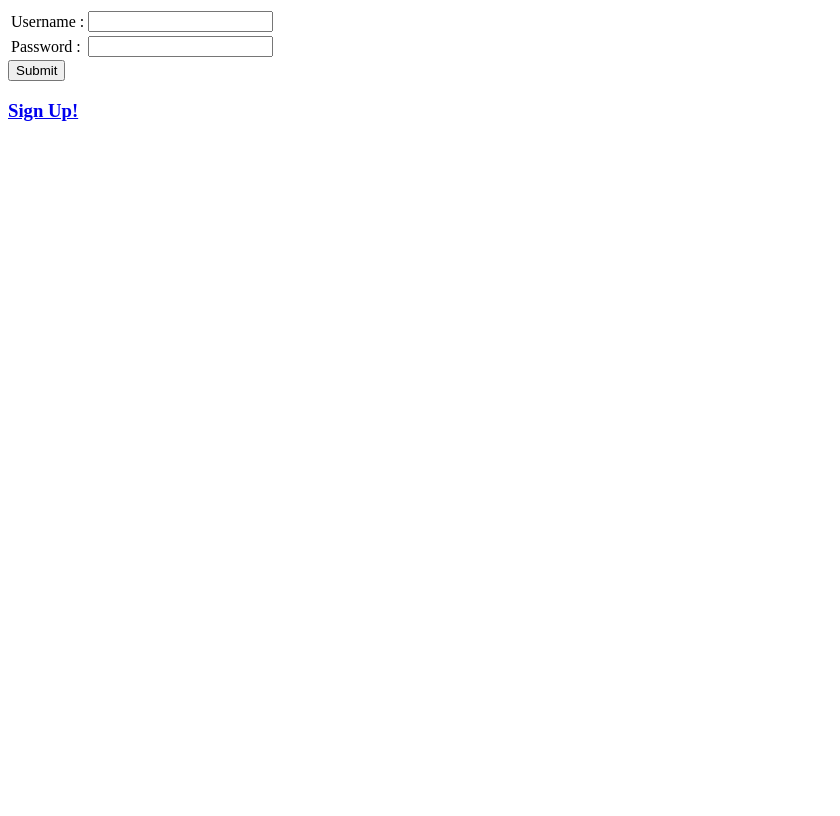
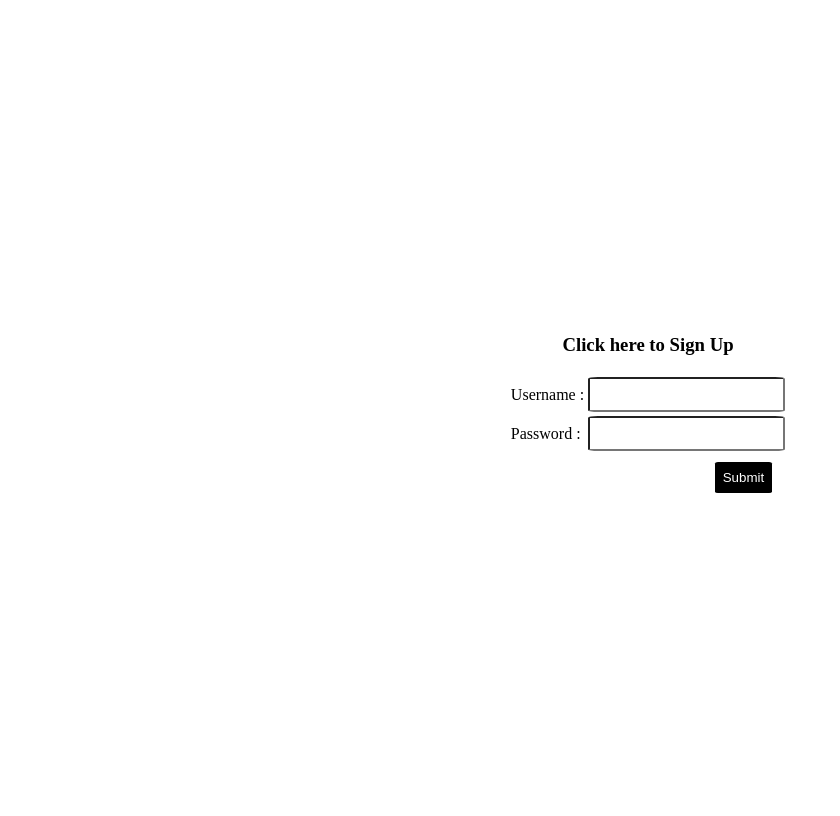
Before and after one commit to flazer99/Aristotle, a Flask app: page /admin/login in a window 1280 px wide. Shown: the whole page, without its empty margins (0-840 px from the left). Before the commit the page ends 121 px from the top, so only its background shows below. Run offline with Flask 2, Linux system fonts and the light colour scheme.

Commit message:
add basic css to few pages

```diff
--- a/templates/admin-login.html
+++ b/templates/admin-login.html
@@ -5,8 +5,50 @@
     <meta name="viewport" content="width=device-width, initial-scale=1.0">
     <title>Admin Login</title>
 </head>
+
+<style>
+
+    body {
+        height: 100vh;
+        width: 100vw;
+        overflow: hidden;
+    }
+
+    .main {
+        display: flex;
+        flex-direction: column;
+        height: 100%;
+        width: 100%;
+        align-items: center;
+        justify-content: center;
+    }
+
+    .button {
+        padding: 0.5rem;
+        margin: 0.5rem 1rem 0.5rem 0rem;
+        border-radius: 5%;
+        border: none;
+        background-color: black;
+        color: white;
+        float: right;
+    }
+
+    input {
+        border-radius: 5%;
+        padding: 0.5rem;
+
+    }
+
+    a {
+        color: black;
+        text-decoration: none;
+    }
+
+    </style>
+
 <body>
-    <div>
+    <div class="main">
+        <h3><a href="http://localhost:5000/admin/signup">Click here to Sign Up</a></h3>
         <form action="http://localhost:5000/admin/login/check" method = "post">
             <table>
                 <tr>
@@ -26,9 +68,9 @@
                     </td>
                 </tr>
             </table>
-            <input type="submit" name="" id="">
+            <input type="submit" class="button" name="" id="">
         </form>
-        <h3><a href="http://localhost:5000/admin/signup">Sign Up!</a></h3>
+
     </div>
 </body>
 </html>
```
Also changed, not shown: templates/admin-signup.html (+43 -2 lines), templates/home.html (+32 -0 lines), 1 other file.
